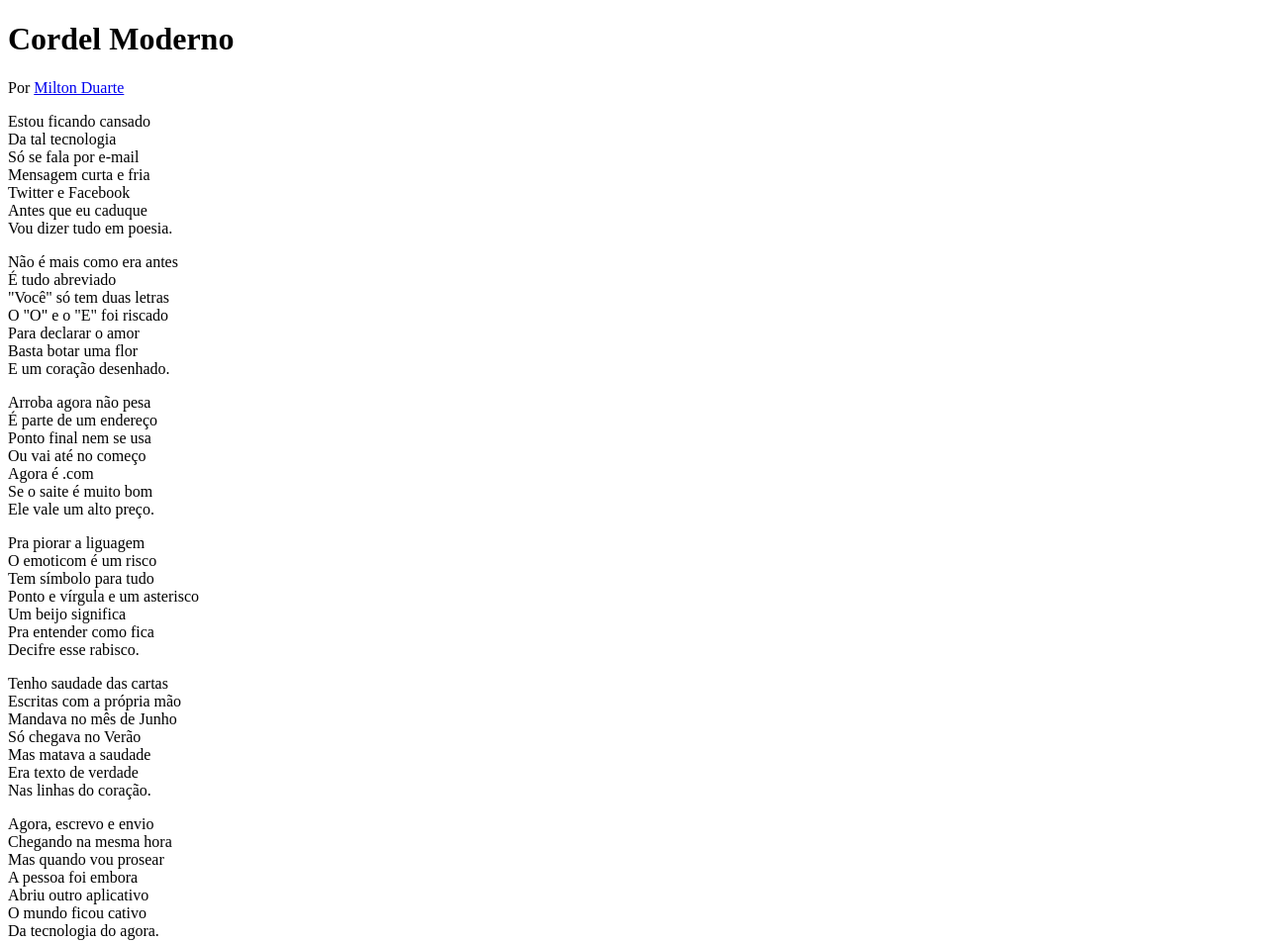
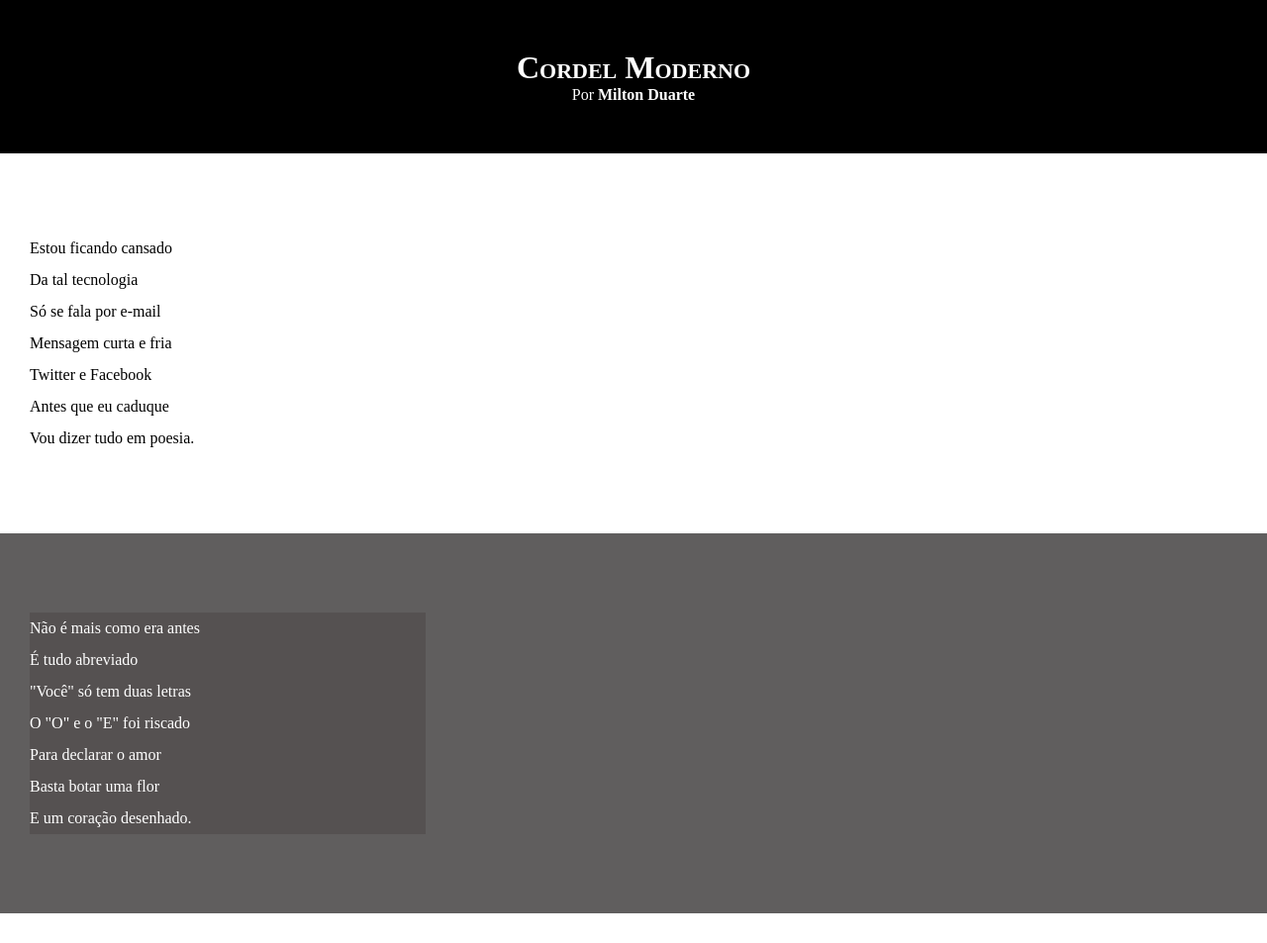
Before and after one commit to cavalcanteiago/html-css, a plain HTML site: page exercicios/d002/index.html in a window 1280 px wide. Shown: the top 953 px of the page at 99% size. Drawn offline with Linux system fonts and the light colour scheme.

Commit message:
update css

```diff
--- a/exercicios/d002/index.html
+++ b/exercicios/d002/index.html
@@ -14,7 +14,7 @@
         <p>Por <a href="https://www.recantodasletras.com.br/poesias/3186743" target="_blank">Milton Duarte</a></p>
     </header>
 
-    <section>
+    <section class="normal">
         <p>
             Estou ficando cansado <br>
             Da tal tecnologia <br>
@@ -27,7 +27,7 @@
     </section>
 
 
-    <section>
+    <section class="imagem">
         <p>
             Não é mais como era antes <br>
             É tudo abreviado <br>
@@ -40,7 +40,7 @@
     </section>
 
 
-    <section>
+    <section class="normal">
         <p>
             Arroba agora não pesa <br>
             É parte de um endereço <br>
@@ -63,7 +63,7 @@
     </section>
 
 
-    <section>
+    <section class="imagem">
         <p>
             Tenho saudade das cartas <br>
             Escritas com a própria mão <br>
@@ -76,7 +76,7 @@
     </section>
 
 
-    <section>
+    <section class="normal">
         <p>
             Agora, escrevo e envio <br>
             Chegando na mesma hora <br>
--- a/exercicios/d002/style.css
+++ b/exercicios/d002/style.css
@@ -1 +1,61 @@
 @charset "UTF-8";
+
+*{
+    margin: 0px;
+    padding: 0px;
+}
+
+html, body{
+    min-height: 99vh;
+    background-color: darkgray;
+}
+
+header{
+    background-color: black;
+    color: white;
+    text-align: center;
+}
+header h1{
+    padding-top: 50px;
+    font-variant: small-caps;
+    /* text-transform: uppercase; */
+}
+header p{
+    padding-bottom: 50px;
+}
+
+a{
+    color: white;
+    text-decoration: none;
+    font-weight: bolder;
+}
+a:hover{
+    text-decoration: underline;
+}
+
+section{
+    padding-top: 10vh;
+    padding-bottom: 10vh;
+    line-height: 2em;
+    padding-left: 30px;
+}
+.normal{
+    background-color: white;
+    color: black;
+}
+.imagem{
+    background-color: rgba(65, 61, 61, 0.69);
+    color: white;
+}
+.imagem p{
+    background-color: rgb(85, 81, 81);
+    width: 400px;
+}
+
+
+footer{
+    background-color: black;
+    color: white;
+    text-align: center;
+    padding: 10px;
+}
```
